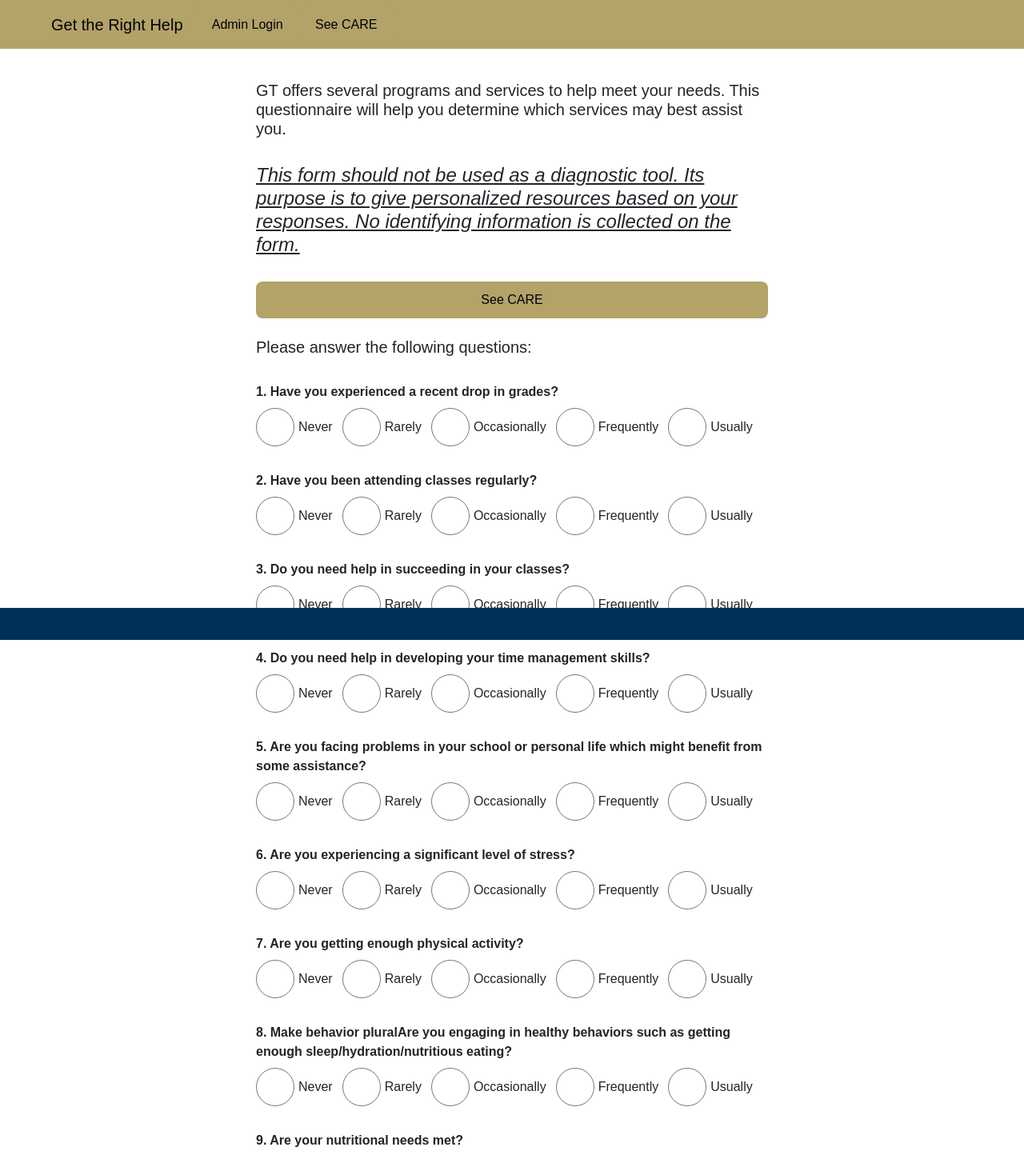
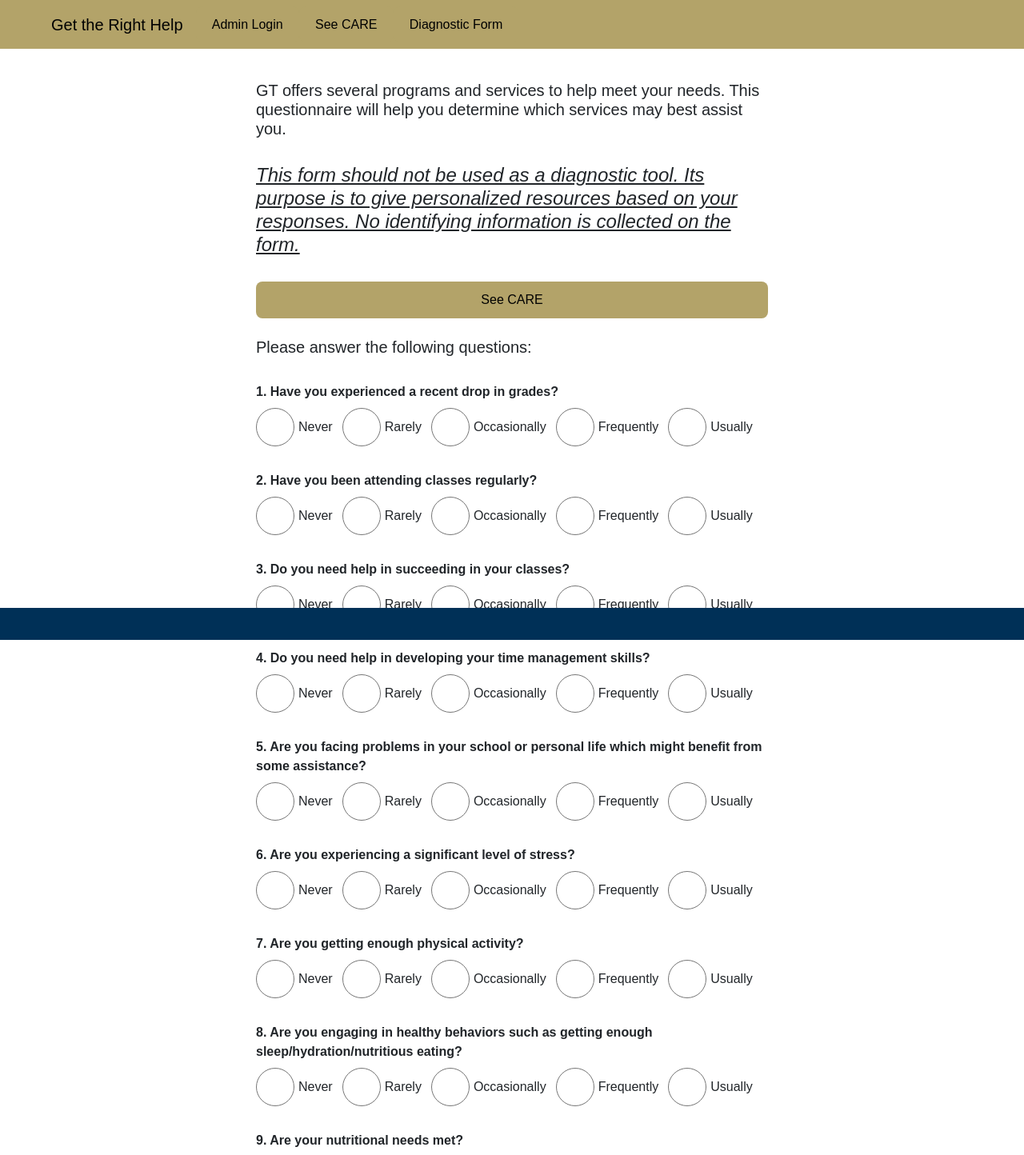
Before and after one commit to DewgongAgarwal/GT-Senior-Design-Frontend, a React (Vite) app: page / in a window 1280 px wide. Shown: the top 1444 px of the page at 80% size. Built offline with nearby package versions, Linux system fonts and the light colour scheme.

Commit message:
Updated Typo

```diff
--- a/src/App.jsx
+++ b/src/App.jsx
@@ -2,7 +2,7 @@ import React, { Component } from "react";
 import jwt from "jwt-decode";
 import axios from "axios";
 import Select from "react-select";
-import { questions, choices, numberOfQuestions, arms } from "./constants.js";
+import { questions, questions2, choices, numberOfQuestions, numberOfQuestions2, arms } from "./constants.js";
 import "./App.css";
 import { Navbar, NavItem, Nav } from "react-bootstrap";
 axios.defaults.baseURL = "https://www.mental-health-sd.com";
@@ -19,6 +19,7 @@ class App extends Component {
       actual: "",
       prediction: "",
       total: 0,
+      preventive: false,
       fetching: false,
       checked: false,
     };
@@ -217,6 +218,10 @@ class App extends Component {
     }
   };
 
+  toggleForm = () => {
+    this.setState({ preventive: !this.state.preventive });
+  }
+
   navBar = () => {
     return (
       <nav className="navbar sticky-top navbar-expand-lg navbar-custom">
@@ -247,6 +252,11 @@ class App extends Component {
                 </button>
               </a>
             }
+          </li>
+          <li className="nav-item active">
+              <button type="button" className="nav-button" onClick={this.toggleForm}>
+                {this.state.preventive ? "Preventive Form" : "Diagnostic Form"}
+              </button>
           </li>
         </ul>
       </nav>
@@ -327,7 +337,7 @@ class App extends Component {
           <form onSubmit={this.onValidationSubmit}>
             {answers.map((a, i) => (
               <div>
-                {questions[i]}
+                {this.state.preventive ? questions2[i] : questions[i]}
                 <br></br>
                 <p style={{ color: this.colorGiver(parseInt(a)) }}>
                   {choices[parseInt(a)]}
@@ -427,7 +437,7 @@ class App extends Component {
         <h5>Please answer the following questions:</h5>
         <br></br>
         <form onSubmit={this.onSubmit}>
-          {questions.map((q, i) => (
+          {(this.state.preventive ? questions2 : questions).map((q, i) => (
             <div>
               {this.QAComponent(`${i + 1}. ${q}`, choices)}
               <br></br>
@@ -448,7 +458,7 @@ class App extends Component {
           <button
             type="submit"
             disabled={
-              Object.keys(this.state.answers).length != numberOfQuestions ||
+              Object.keys(this.state.answers).length != (this.state.preventive ? numberOfQuestions2 : numberOfQuestions) ||
               this.state.fetching ||
               !this.state.checked
             }
--- a/src/constants.js
+++ b/src/constants.js
@@ -6,7 +6,7 @@
     "Are you facing problems in your school or personal life which might benefit from some assistance?",
     "Are you experiencing a significant level of stress?",
     "Are you getting enough physical activity?",
-    "Make behavior pluralAre you engaging in healthy behaviors such as getting enough sleep/hydration/nutritious eating?",
+    "Are you engaging in healthy behaviors such as getting enough sleep/hydration/nutritious eating?",
     "Are your nutritional needs met?",
     "Do you need help with healthy eating habits?",
     "I feel that I belong at my college/university.",
@@ -30,12 +30,24 @@
     "Do you need to talk to a dean about academic issues?"
   ];
 
+
+  const questions2 = [
+    "Have you experienced a recent drop in grades?",
+    "Have you been attending classes regularly?",
+    "Do you need help in succeeding in your classes?",
+    "Do you need help in developing your time management skills?",
+    "Are you facing problems in your school or personal life which might benefit from some assistance?",
+  ];
+
+
+
   const choices = ["Never", "Rarely", "Occasionally", "Frequently", "Usually"];
   const numberOfQuestions = questions.length;
+  const numberOfQuestions2 = questions2.length;
 
   const arms = ["Academic Services", "Career Exploration and Coaching", "Wellness Enhancement Opportunities",
   "Physical Wellbeing Resources", "Mindfulness Resources", "Social Wellbeing and Engagement",
   "Spiritual Engagement and Volunteering", "Disability Services", "Academic Support - Dean of Students",
   "One-on-One Consultation", "Other"];
 
-  export {questions, choices, numberOfQuestions, arms}
+  export {questions, questions2, choices, numberOfQuestions, numberOfQuestions2, arms}
```
